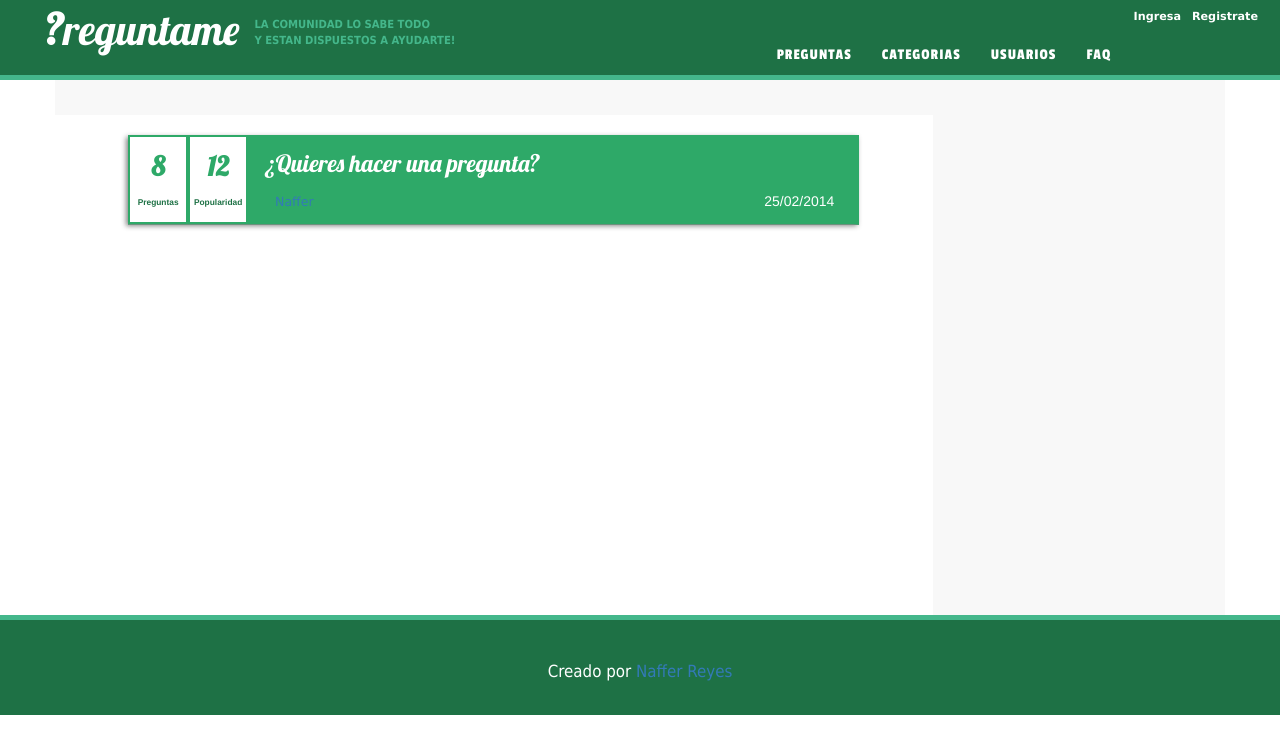
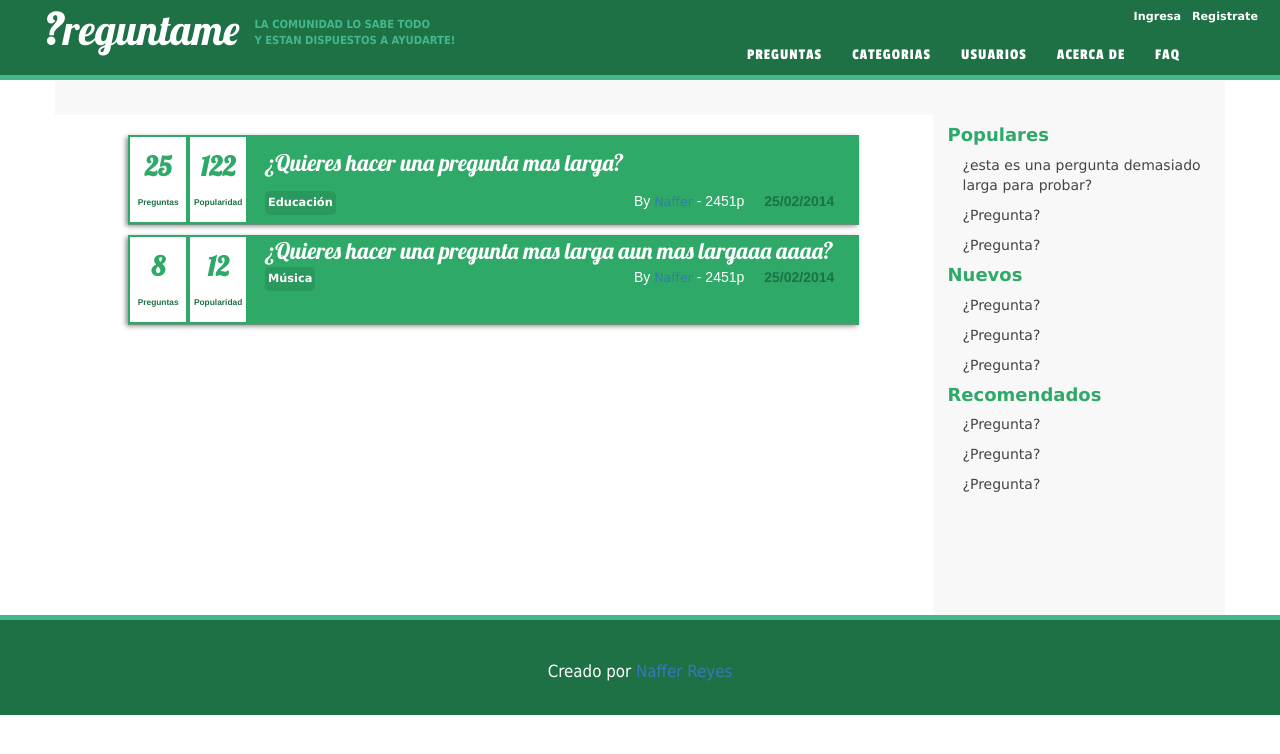
Before and after one commit to rnaffer/preguntame, a Django app: template templates/base.html in a window 1280 px wide. Shown: the top 754 px of the page. Run offline with Django 3.2, Linux system fonts and the light colour scheme; the template is opened without the code that fills it, so the values that code supplies are empty.

Commit message:
front-end de base terminado

```diff
--- a/static/css/position.css
+++ b/static/css/position.css
@@ -1,11 +1,4 @@
-.main {
-	height: 500px;
-}
-
-.side {
-	height: ;
-}
-
+/*HEADER*/
 #brand {
 	margin: 5px 0 0 15px;
 }
@@ -23,6 +16,11 @@
 	padding-top: 10px;
 }
 
+#menu-nav {
+	float: right;
+	margin-right: 70px;
+}
+
 .menu ul li a{
 	padding-bottom: 10px;
 	padding-top: 10px;
@@ -32,10 +30,14 @@
 	float: left;
 	margin-top: 17px;
 }
+/*END HEADER*/
+/*CONTENT*/
+.main {
+	height: 500px;
+}
 
-#pregunta {
-	height: 90px;
-	margin-top: 20px;
+.main:first-child {
+	padding-top: 10px;
 }
 
 .contenedor-principal {
@@ -46,17 +48,37 @@
 	height: 35px;
 }
 
-#pregunta-usuario {
-	float: left;
-	margin-left: 10px;
+/*PREGUNTA*/
+.pregunta {
+	height: 90px;
+	margin-top: 10px;
 }
 
-#fecha {
+.pregunta-categoria {
+	float: left;
+	border-radius: 5px;
+}
+
+.pregunta-categoria p {
+	padding: 3px;
+	margin: 0;
+}
+
+.pregunta-contenido-larga h3 {
+	margin: 3px 0;
+}
+
+.pregunta-fecha {
 	float: right;
 	margin-right: 10px;
 }
 
-#spotlight {
+.pregunta-usuario {
+	float: right;
+	margin-right: 20px;
+}
+
+.spotlight {
 }
 
 #respuestas, #popularidad {
@@ -78,11 +100,27 @@
 
 }
 
-#pregunta-contenido h3 {
+.pregunta-contenido h3 {
 	margin: 15px 0 15px 0;
 }
+/*END PREGUNTA*/
+/*END CONTENT*/
+/*SIDE*/
+.side {
 
+}
+
+.titulo-side h4 {
+
+}
+
+.contenido-side {
+	margin-left: 15px;
+}
+/*END SIDE*/
+/*FOOTER*/
 footer {
 	height: 100px;
 	padding-top: 40px;
 }
+/*END FOOTER*/
--- a/static/css/style.css
+++ b/static/css/style.css
@@ -28,6 +28,13 @@
 	letter-spacing: 1px;
 }
 
+.menu ul li a:hover{
+	color: #fff;
+	background-color: #44B78B;
+	border-top-left-radius: 5px;
+	border-top-right-radius: 5px;
+}
+
 #slogan {
 	color: #44B78B;
 	font-family: 'Tahoma', Geneva, sans-serif;
@@ -44,15 +51,11 @@
 	background-color: #FFF;
 }
 
-.side {
-	background-color: #F8F8F8;
-}
-
 .categoria {
 	background-color: #F8F8F8;
 }
 /*PREGUNTA*/
-#pregunta {
+.pregunta {
 	background-color: #2EA968;
 }
 
@@ -80,28 +83,72 @@
 }
 
 #respuestas {
+
 }
 
 #popularidad {
 
 }
 
-#pregunta-contenido {
+.pregunta-contenido {
 	color: #fff;
 }
 
-#pregunta-contenido h3 {
-	font-size: 1.7em;
-	font-family: 'Lobster', Verdana, Geneva, sans-serif;
+.pregunta-usuario {
+	font-family: Arial;
+	color: #fff;
 }
 
-#pregunta-contenido a{
+.pregunta-categoria {
+	font-size: 0.9em;
+	font-weight: bold;
+	background-color: #2A995E;
+}
+
+.pregunta-categoria a {
+	color: #fff;
+	text-decoration: none;
+}
+
+.pregunta-categoria:hover {
+	background-color: #1E7145;
+}
+
+.pregunta-fecha {
+	color: #1e7145;
+	font-weight: bold;
+}
+
+.pregunta-contenido h3 a,
+.pregunta-contenido-larga h3 a{
+	font-family: 'Lobster', Verdana, Geneva, sans-serif;
+	color: #fff;
+	font-size: 0.95em;
+}
+
+.pregunta-contenido a,
+.pregunta-contenido-larga a{
 	font-size: 0.9em;
 	font-family: Verdana, Geneva, sans-serif;
 }
-
 /*END PREGUNTA*/
 /*END CONTENT*/
+/*SIDE*/
+.side {
+	background-color: #F8F8F8;
+	font-family: Verdana;
+}
+
+.titulo-side a {
+	font-weight: bold;
+	color: #2EA968;
+}
+
+.contenido-side a {
+	color: #444;
+}
+
+/*END SIDE*/
 /*FOOTER*/
 footer {
 	background-color: #1e7145;
--- a/templates/base.html
+++ b/templates/base.html
@@ -13,13 +13,13 @@
 <body>
 	<div class="container-fluid">
 		<div class="row all-header">
-			<div class="col-md-7">
+			<div class="col-md-5">
 				<div class="navbar-header">
 					<a id="brand" class="navbar-brand" href="#"><strong>?</strong>reguntame</a>
 					<p id="slogan">LA COMUNIDAD LO SABE TODO <br>Y ESTAN DISPUESTOS A AYUDARTE!</p>
 				</div>
 			</div>
-			<div class="col-md-5">
+			<div class="col-md-7">
 				<div class="row">
 					<div class="col-md-12">
 						<div class="log">
@@ -30,12 +30,15 @@
 				</div>
 				<div class="row">
 					<div class="col-md-12 menu">
+						<div id="menu-nav">
 							<ul class="nav navbar-nav">
 								<li><a href="#">PREGUNTAS</a></li>
 								<li><a href="#">CATEGORIAS</a></li>
 								<li><a href="#">USUARIOS</a></li>
+								<li><a href="#">ACERCA DE</a></li>
 								<li><a href="#">FAQ</a></li>
 							</ul>
+						</div>
 					</div>
 				</div>
 			</div>
@@ -48,9 +51,39 @@
 		<div class="row contenedor-principal">
 			<div class="col-md-9 main">
 				<div class="row">
-					<div id="pregunta" class="col-md-10 col-md-offset-1">
+					<div class="col-md-10 col-md-offset-1 pregunta">
 						<div class="row shadow">
-							<div id="spotlight" class="col-md-2">
+							<div class="col-md-2 spotlight">
+								<div class="row">
+									<div id="respuestas" class="col-md-6" >
+										<h4>25</h4>
+										<p>Preguntas</p>
+									</div>
+									<div id="popularidad" class="col-md-6" >
+										<h4>122</h4>
+										<p>Popularidad</p>
+									</div>
+								</div>
+							</div>
+							<div class="col-md-10 pregunta-contenido">
+								<h3><a href="#">¿Quieres hacer una pregunta mas larga?</a></h3>
+								<div class="pregunta-categoria">
+									<p><a href="#">Educación</a></p>
+								</div>
+								<div class="pregunta-fecha">
+									<p>25/02/2014</p>
+								</div>
+								<div class="pregunta-usuario">
+									<p>By <a href="#">Naffer</a> - 2451p</p>
+								</div>
+							</div>
+						</div>
+					</div>
+				</div>
+				<div class="row">
+					<div class="col-md-10 col-md-offset-1 pregunta">
+						<div class="row shadow">
+							<div class="col-md-2 spotlight">
 								<div class="row">
 									<div id="respuestas" class="col-md-6" >
 										<h4>8</h4>
@@ -62,13 +95,16 @@
 									</div>
 								</div>
 							</div>
-							<div id="pregunta-contenido" class="col-md-10">
-								<h3>¿Quieres hacer una pregunta?</h3>
-								<div id="pregunta-usuario">
-									<a href="#">Naffer</a>
+							<div class="col-md-10 pregunta-contenido-larga">
+								<h3><a href="#">¿Quieres hacer una pregunta mas larga aun mas largaaa aaaa?</a></h3>
+								<div class="pregunta-categoria">
+									<p><a href="#">Música</a></p>
 								</div>
-								<div id="fecha">
+								<div class="pregunta-fecha">
 									<p>25/02/2014</p>
+								</div>
+								<div class="pregunta-usuario">
+									<p>By <a href="#">Naffer</a> - 2451p</p>
 								</div>
 							</div>
 						</div>
@@ -76,7 +112,30 @@
 				</div>
 			</div>
 			<div class="col-md-3 side">
-
+				<div class="titulo-side">
+					<h4><a href="#">Populares</a></h4>
+				</div>
+				<div class="contenido-side">
+					<p><a href="#">¿esta es una pergunta demasiado larga para probar?</a></p>
+					<p><a href="#">¿Pregunta?</a></p>
+					<p><a href="#">¿Pregunta?</a></p>
+				</div>
+				<div class="titulo-side">
+					<h4><a href="#">Nuevos</a></h4>
+				</div>
+				<div class="contenido-side">
+					<p><a href="#">¿Pregunta?</a></p>
+					<p><a href="#">¿Pregunta?</a></p>
+					<p><a href="#">¿Pregunta?</a></p>
+				</div>
+				<div class="titulo-side">
+					<h4><a href="#">Recomendados</a></h4>
+				</div>
+				<div class="contenido-side">
+					<p><a href="#">¿Pregunta?</a></p>
+					<p><a href="#">¿Pregunta?</a></p>
+					<p><a href="#">¿Pregunta?</a></p>
+				</div>
 			</div>
 		</div>
 	</div>
```
Lines whose indentation alone changed are shown as unchanged.
